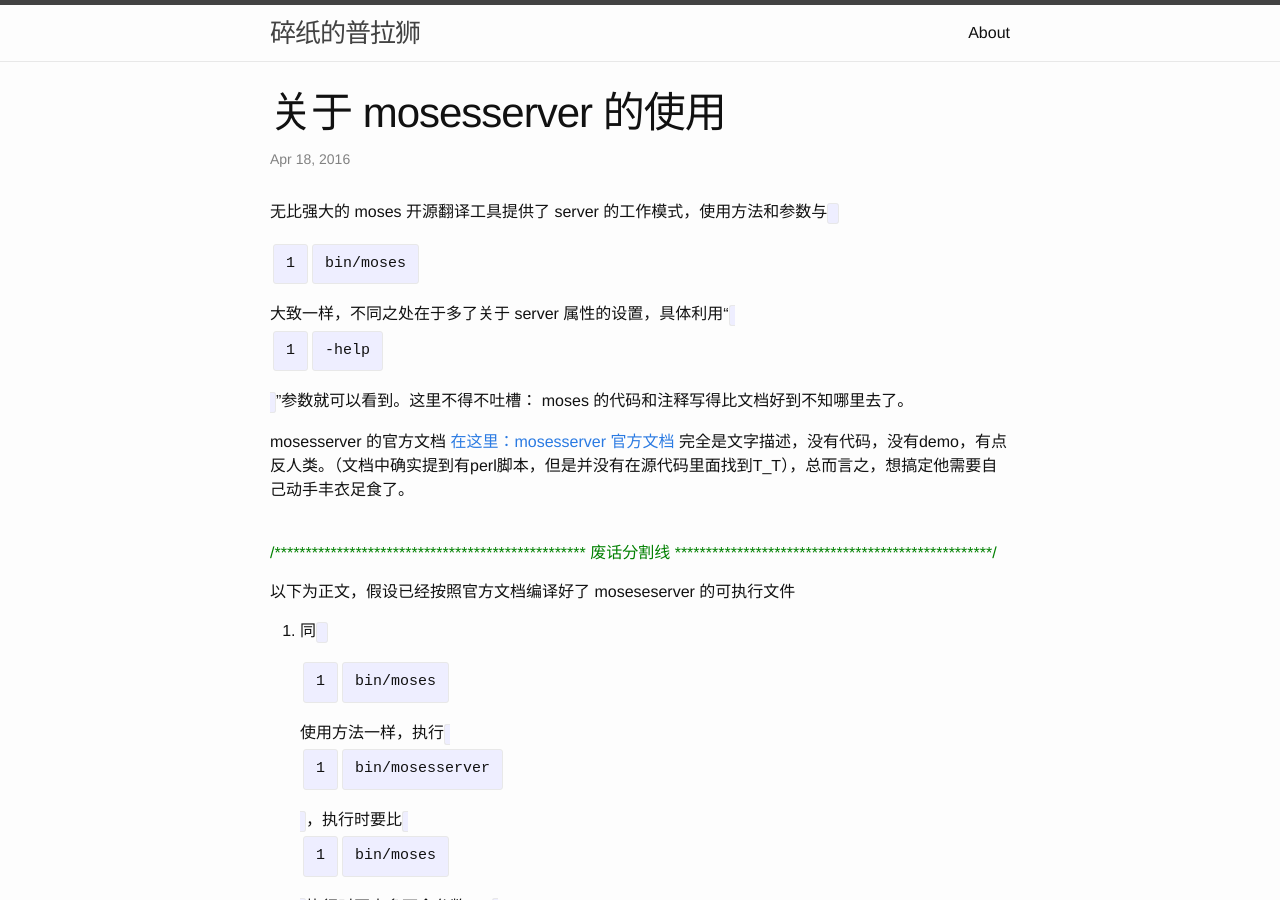
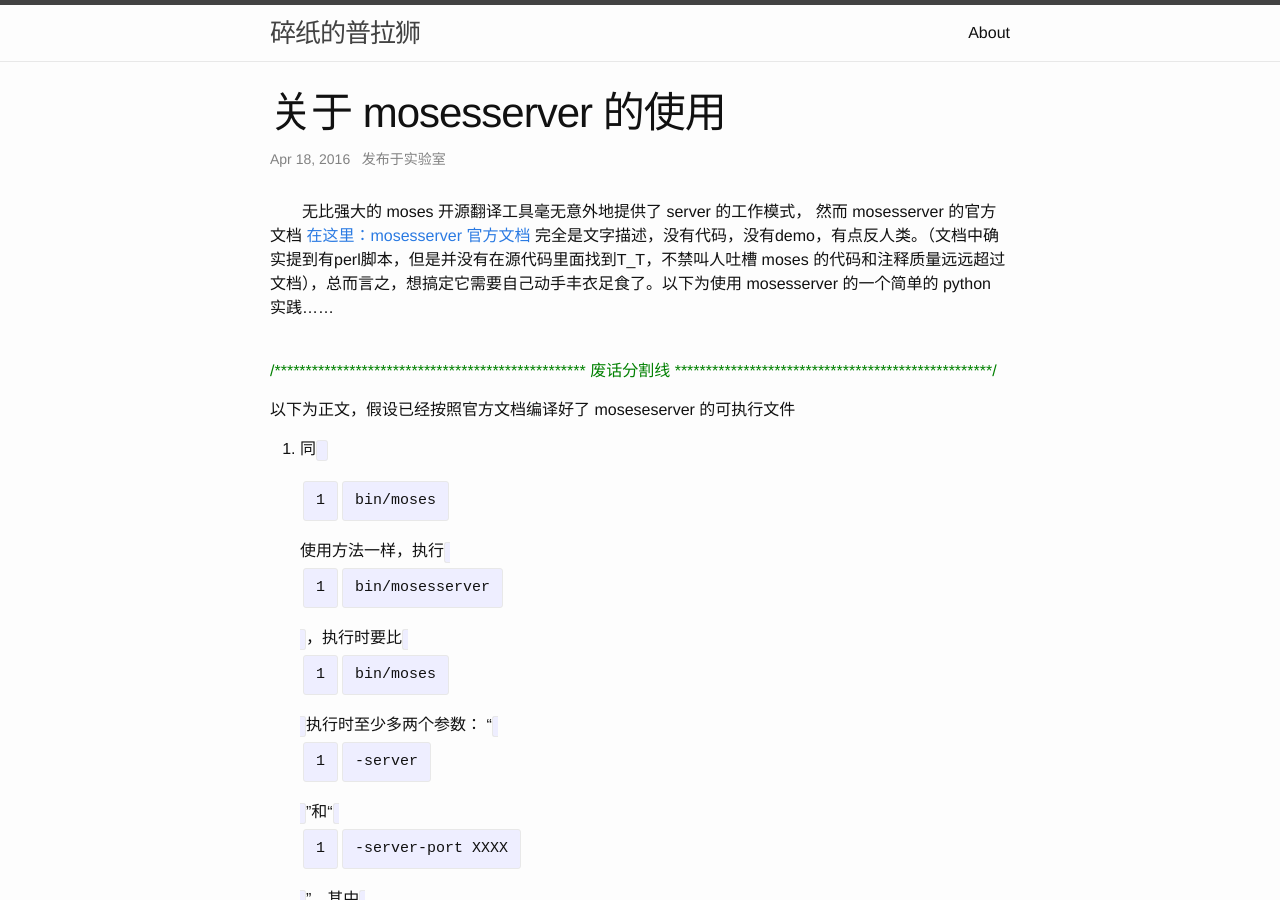
Before and after one commit to PolarLion/polarlion.github.io, a Jekyll site: the page built from _posts/2016-04-18-mosesserver-usage.markdown, in a window 1280 px wide and 900 px high. Built offline with Jekyll 4.4.1, drawn with Linux system fonts in a browser that asks for light colours.

Commit message:
mosesserver

```diff
--- a/_config.yml
+++ b/_config.yml
@@ -7,6 +7,7 @@
 
 # Site settings
 title: 碎纸的普拉狮
+location: lab
 email: polarlion@qq.com
 
 # author :
--- a/_layouts/page.html
+++ b/_layouts/page.html
@@ -5,6 +5,7 @@ layout: default
 
   <header class="post-header">
     <h1 class="post-title">{{ page.title }}</h1>
+    <!-- <h1 class="post-title">nani</h1> -->
   </header>
 
   <div class="post-content">
--- a/_layouts/post.html
+++ b/_layouts/post.html
@@ -5,7 +5,10 @@ layout: default
 
   <header class="post-header">
     <h1 class="post-title" itemprop="name headline">{{ page.title }}</h1>
-    <p class="post-meta"><time datetime="{{ page.date | date_to_xmlschema }}" itemprop="datePublished">{{ page.date | date: "%b %-d, %Y" }}</time>{% if page.author %} • <span itemprop="author" itemscope itemtype="http://schema.org/Person"><span itemprop="name">{{ page.author }}</span></span>{% endif %}</p>
+    <p class="post-meta">
+    	<time datetime="{{ page.date | date_to_xmlschema }}" itemprop="datePublished">{{ page.date | date: "%b %-d, %Y " }}</time>
+    	 <span class="location">&nbsp&nbsp发布于{{ page.location }}</span></br>
+    	{% if page.author %} • <span itemprop="author" itemscope itemtype="http://schema.org/Person"><span itemprop="name">{{ page.author }}</span></span>{% endif %}</p>
   </header>
 
   <div class="post-content" itemprop="articleBody">
--- a/_posts/2016-04-18-mosesserver-usage.markdown
+++ b/_posts/2016-04-18-mosesserver-usage.markdown
@@ -1,14 +1,15 @@
 ---
 layout: post
 title:  "关于 mosesserver 的使用"
+location: 实验室
 date:   2016-04-18 11:14:00 +0800
 categories: jekyll update
 ---
 
 
-无比强大的 moses 开源翻译工具提供了 server 的工作模式，使用方法和参数与 `bin/moses`大致一样，不同之处在于多了关于 server 属性的设置，具体利用“`-help`”参数就可以看到。这里不得不吐槽： moses 的代码和注释写得比文档好到不知哪里去了。
+　　无比强大的 moses 开源翻译工具毫无意外地提供了 server 的工作模式，
+然而 mosesserver 的官方文档 [在这里：mosesserver 官方文档][mosesserver-doc] 完全是文字描述，没有代码，没有demo，有点反人类。（文档中确实提到有perl脚本，但是并没有在源代码里面找到T_T，不禁叫人吐槽 moses 的代码和注释质量远远超过文档），总而言之，想搞定它需要自己动手丰衣足食了。以下为使用 mosesserver 的一个简单的 python 实践......
 
-mosesserver 的官方文档 [在这里：mosesserver 官方文档][mosesserver-doc] 完全是文字描述，没有代码，没有demo，有点反人类。（文档中确实提到有perl脚本，但是并没有在源代码里面找到T_T），总而言之，想搞定他需要自己动手丰衣足食了。
 
 <br /><font color="green">/************************************************** 废话分割线 ***************************************************/</font><br />
 
@@ -54,7 +55,7 @@ data = "<methodCall><methodName>translate</methodName>\
 </methodCall>
 {% endhighlight%}
 
-按照moses官方文档的说法，顶层的 value 节点下的数据结构 struct 可以理解为一个 map，其中 name 为 text 的 member 节点提供希望翻译的内容信息，是必须包含的，下面 name 为 align 的 member 节点表示是否需要返回对齐信息，如果值为 0 或者不包含此 member 则 server端只返回翻译结果而不包含对齐信息。
+　　按照moses官方文档的说法，顶层的 value 节点下的数据结构 struct 可以理解为一个 map，其中 name 为 text 的 member 节点提供希望翻译的内容信息，是必须包含的，下面 name 为 align 的 member 节点表示是否需要返回对齐信息，如果值为 0 或者不包含此 member 则 server端只返回翻译结果而不包含对齐信息。
 
 接下来补完 python 的 demo：
 
@@ -122,7 +123,7 @@ res = response.read()
 </methodResponse>
 {% endhighlight%}
 
-返回的数据格式也是 xml，很长却也显而易见，其中名为 text 的一级 member 节点记录的是翻译结果的信息，名为 align 的一级 member 节点展示的是完整的对齐信息，如果在发送请求时没有包含 align，则返回的结果为：
+　　返回的数据格式也是 xml，很长却也显而易见，其中名为 text 的一级 member 节点记录的是翻译结果的信息，名为 align 的一级 member 节点展示的是完整的对齐信息，如果在发送请求时没有包含 align，则返回的结果为：
 
 {% highlight xml %}
 <?xml version="1.0" encoding="UTF-8"?>
--- /dev/null
+++ b/javascript/main.js
@@ -0,0 +1,3 @@
+$(function() {
+
+});
```
Also changed, not shown: index.html (+4 -4 lines).
